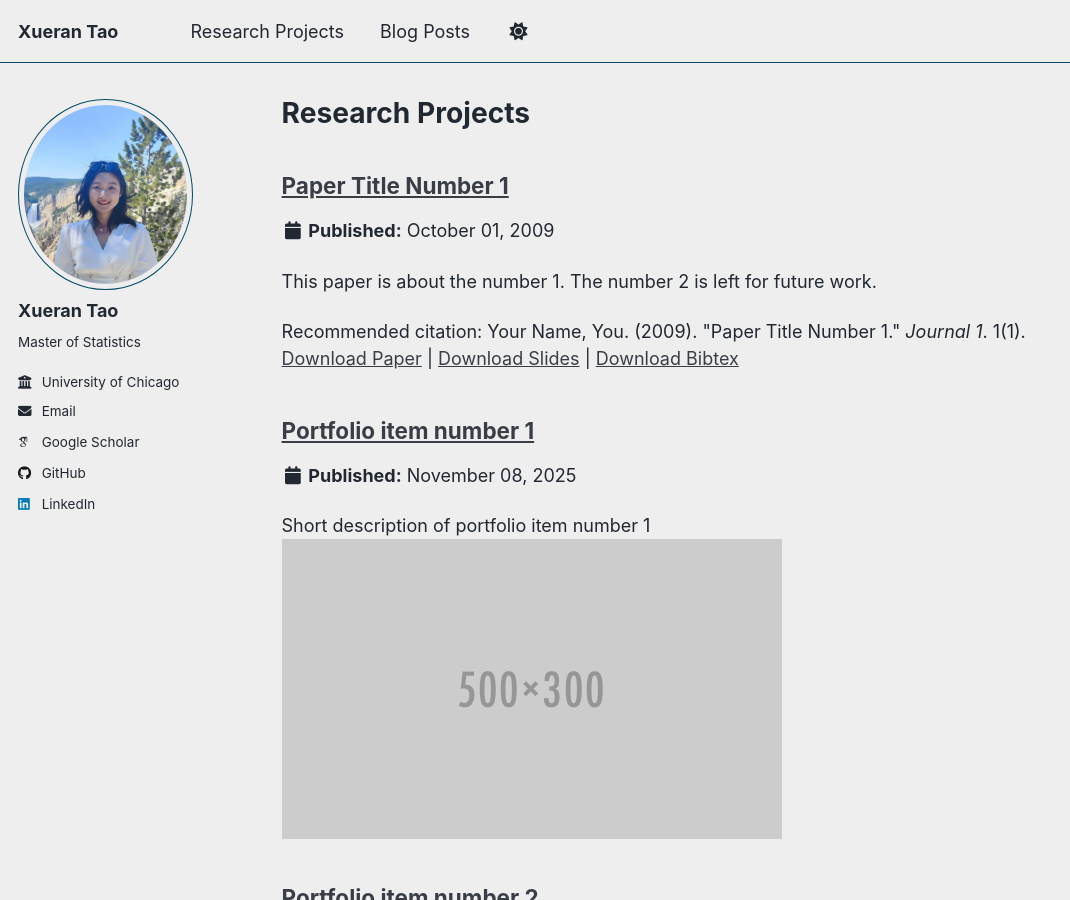
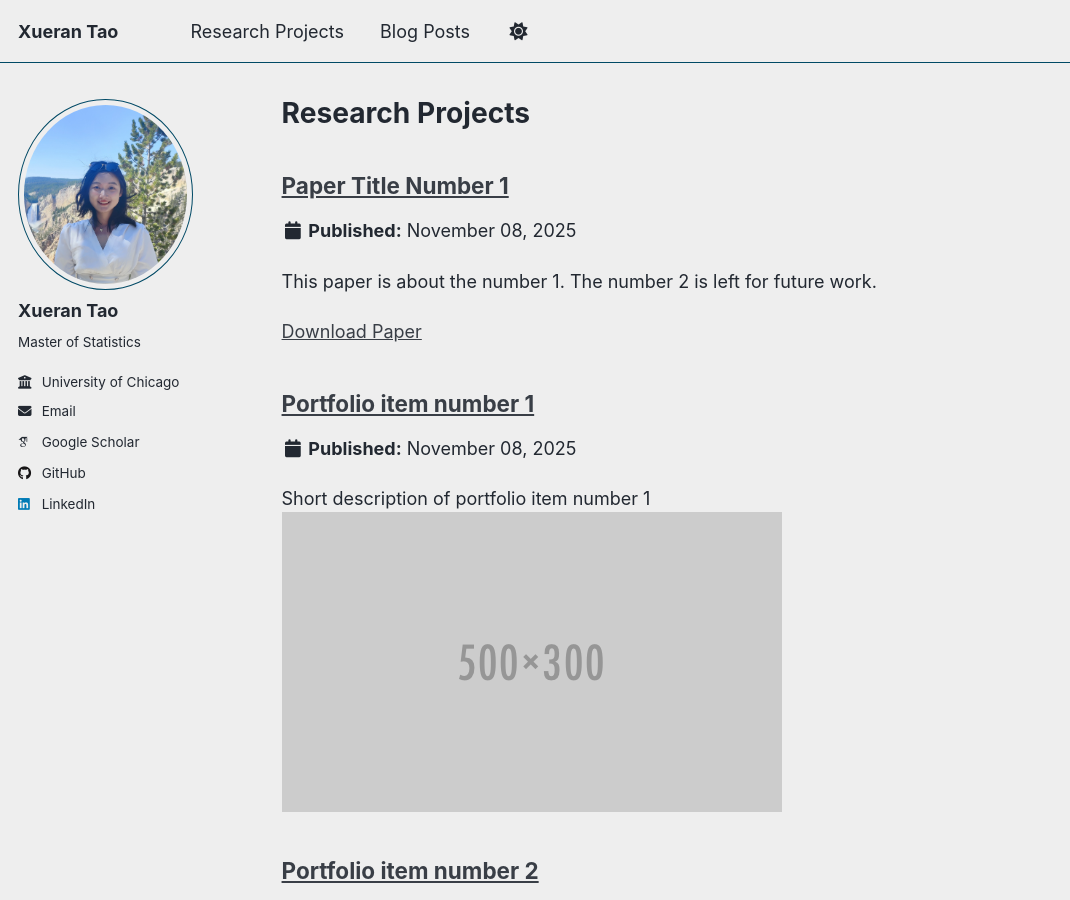
Before and after one commit to rosietao/rosietao.github.io, a Jekyll site: the page built from _pages/portfolio.html, in a window 1280 px wide and 900 px high. Shown: the whole window, without its empty margins (0-1070 px from the left). Built offline with Jekyll 4.4.1, drawn with Linux system fonts in a browser that asks for light colours; some web fonts are replaced; a script that is not in the unit is left out.

Commit message:
Remove unnecessary fields from Research1.md
Removed date, venue, bibtexurl, and citation fields from the publication entry.

```diff
--- a/_portfolio/Research1.md
+++ b/_portfolio/Research1.md
@@ -4,11 +4,7 @@
 category: manuscripts
 permalink: /publication/2009-10-01-paper-title-number-1
 excerpt: 'This paper is about the number 1. The number 2 is left for future work.'
-date: 2009-10-01
-venue: 'Journal 1'
 slidesurl: 'http://academicpages.github.io/files/slides1.pdf'
 paperurl: 'http://academicpages.github.io/files/paper1.pdf'
-bibtexurl: 'http://academicpages.github.io/files/bibtex1.bib'
-citation: 'Your Name, You. (2009). &quot;Paper Title Number 1.&quot; <i>Journal 1</i>. 1(1).'
 ---
 The contents above will be part of a list of publications, if the user clicks the link for the publication than the contents of section will be rendered as a full page, allowing you to provide more information about the paper for the reader. When publications are displayed as a single page, the contents of the above "citation" field will automatically be included below this section in a smaller font.
```
